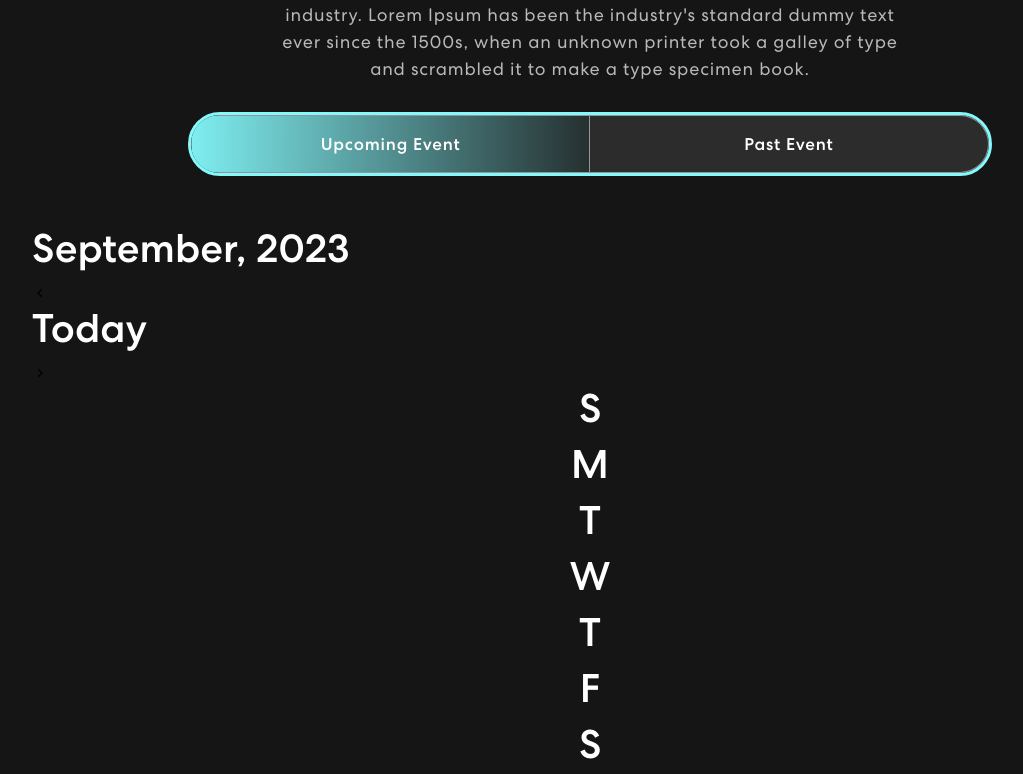
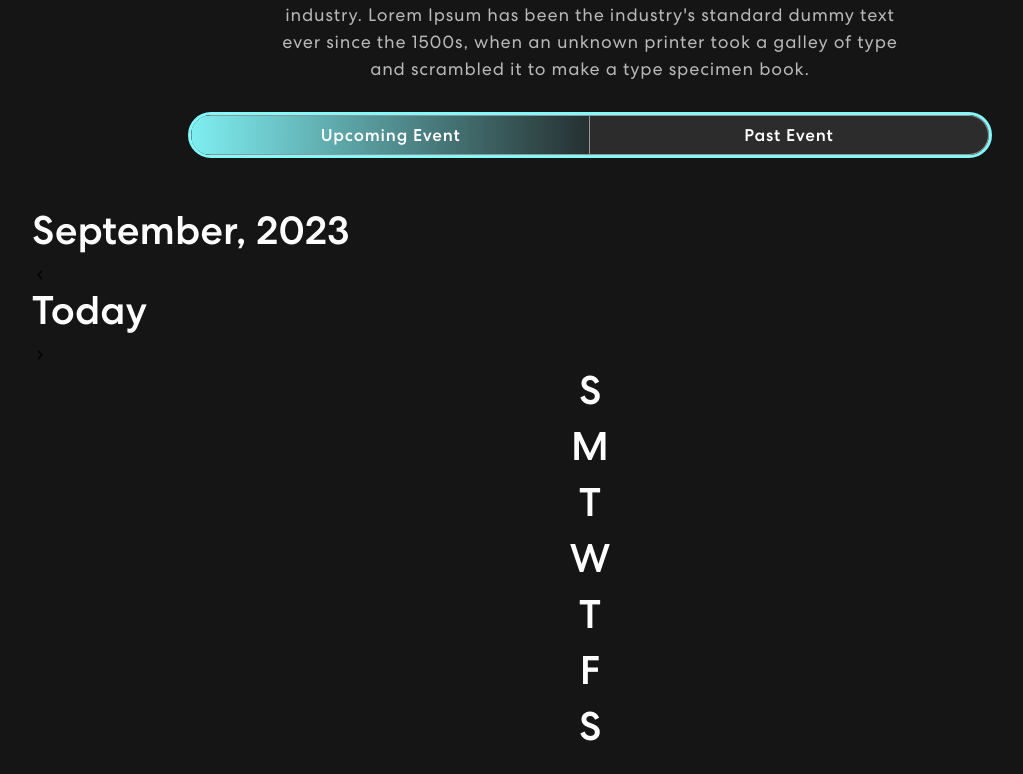
Before and after one commit to dhirajkalwar/Frontend, a React (Create React App) app: page / in a window 1280 px wide. Shown: the part 925-1699 px from the top of the page, without its empty margins (50-1073 px from the left). Built offline with nearby package versions, Linux system fonts and the light colour scheme.

Commit message:
Update App.css

```diff
--- a/src/App.css
+++ b/src/App.css
@@ -402,7 +402,7 @@ nav.navbar .navbar-toggler[aria-expanded="true"] .navbar-toggler-icon {
 .event .nav.nav-pills .nav-link {
   background-color: transparent;
   border-radius: 0;
-  padding: 17px 0;
+  padding: auto;
   color: #fff;
   width: 100%;
   font-size: 17px;
```
